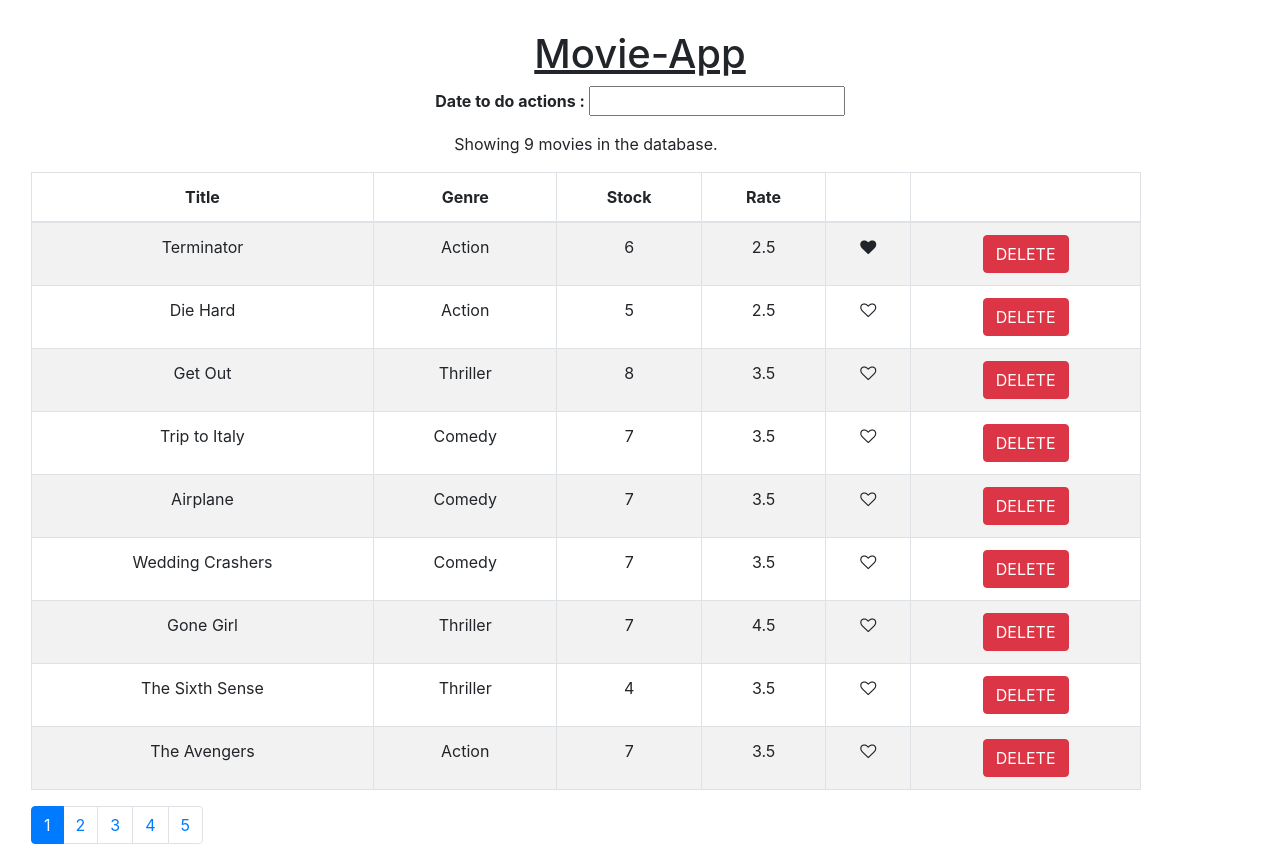
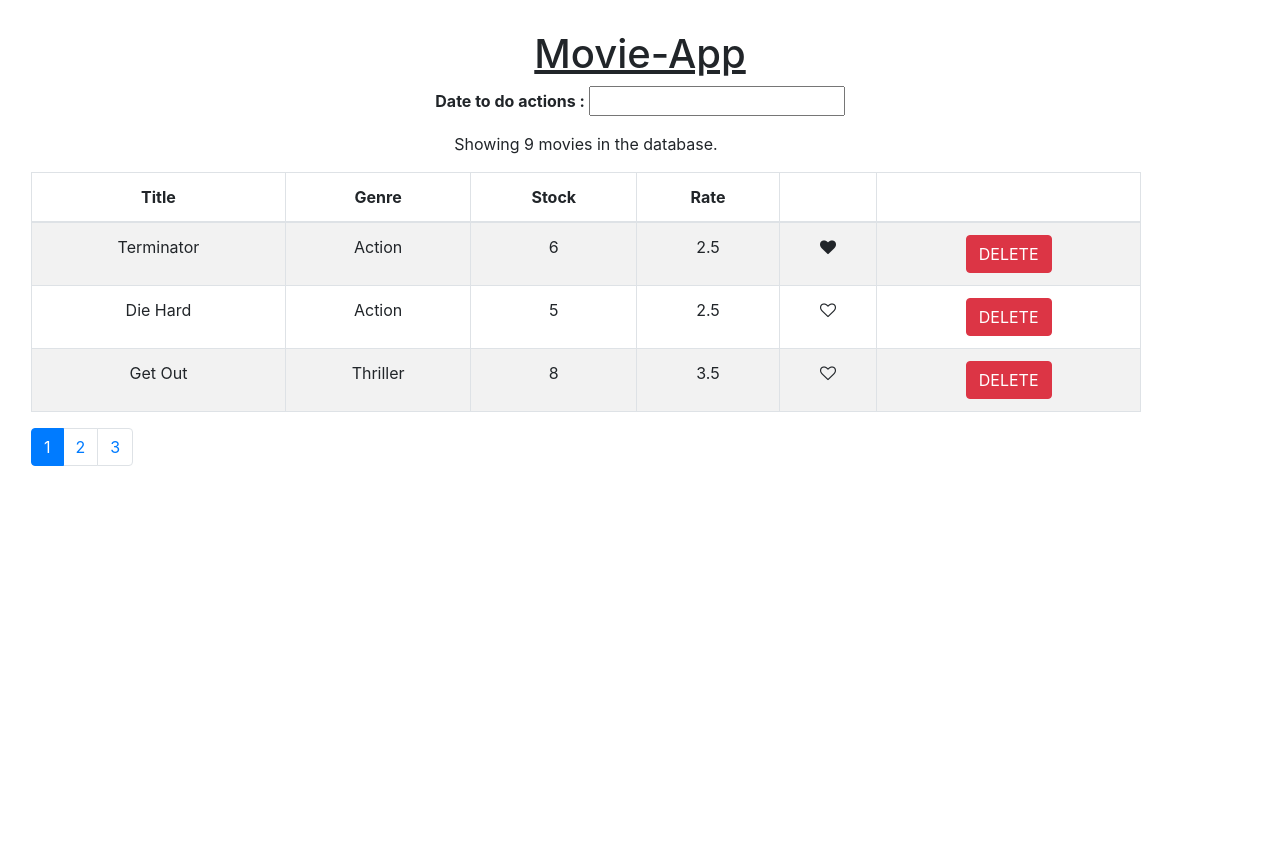
Before and after one commit to soniasoni04/movie-app, a React (Create React App) app: page / in a window 1280 px wide. After the commit the page ends 800 px from the top, so only its background shows below. Built offline with nearby package versions, Linux system fonts and the light colour scheme.

Commit message:
added paginate function to pass new list of movies

```diff
--- /dev/null
+++ b/src/components/common/paginate.js
@@ -0,0 +1,11 @@
+import _ from "lodash";
+
+export function Paginate(items, pageNumber, pageSize) {
+  const startIndex = (pageNumber - 1) * pageSize;
+  const newMoviesArray = _(items)
+    .slice(startIndex)
+    .take(pageSize)
+    .value();
+  //   console.log("newMoviesArray: ", newMoviesArray);
+  return newMoviesArray;
+}
--- a/src/components/common/pagination.js
+++ b/src/components/common/pagination.js
@@ -4,7 +4,7 @@ import _ from "lodash";
 class Pagination extends Component {
   render() {
     const { count, pageSize, currentPage, onPageChange } = this.props;
-    console.log("current page: ", currentPage);
+    // console.log("current page: ", currentPage);
     const pagesCount = Math.ceil(count / pageSize);
     if (pagesCount === 1) return null;
     //console.log("PagesCount: ", pagesCount);
--- a/src/components/movies.js
+++ b/src/components/movies.js
@@ -2,11 +2,12 @@ import React, { Component } from "react";
 import { getMovies } from "../services/fakeMovieService";
 import LikedMovie from "./likeMovie";
 import Pagination from "./common/pagination";
+import { Paginate } from "./common/paginate";
 
 class Movies extends Component {
   state = {
     movies: getMovies(),
-    pageSize: 2,
+    pageSize: 3,
     currentPage: 1
   };
 
@@ -34,11 +35,14 @@ class Movies extends Component {
 
   render() {
     const { movies, pageSize, currentPage } = this.state;
+    if (movies.length === 0)
+      return <p> "there are no movie in the database"</p>;
+    const newMoviesList = Paginate(movies, currentPage, pageSize);
+    // console.log("newmovies list : ", newMoviesList);
     return (
       <main className="container m-3">
         <div>
           <p>Showing {movies.length} movies in the database.</p>
-          {movies.length === 0 ? null : (
           <table className="table table-bordered table-striped">
             <thead>
               <tr key="head">
@@ -51,7 +55,7 @@ class Movies extends Component {
               </tr>
             </thead>
             <tbody>
-                {movies.map(movie => (
+              {newMoviesList.map(movie => (
                 <tr key={movie._id}>
                   <td>{movie.title}</td>
                   <td>{movie.genre.name}</td>
@@ -75,7 +79,6 @@ class Movies extends Component {
               ))}
             </tbody>
           </table>
-          )}
         </div>
         <Pagination
           count={movies.length}
```
Lines whose indentation alone changed are shown as unchanged.
